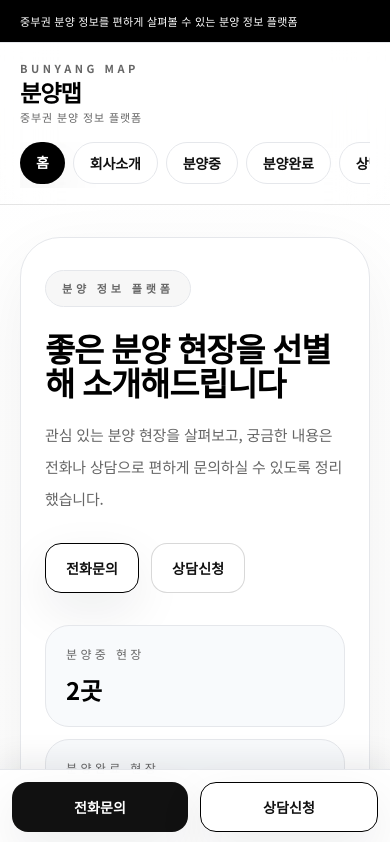
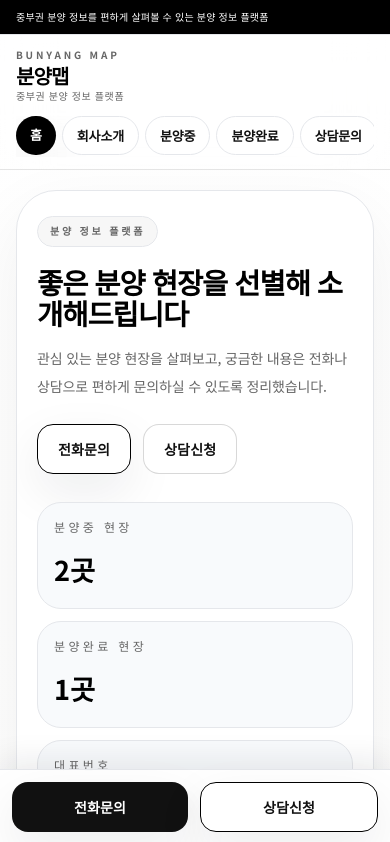
Before and after one commit to gj5x8v8xrv-a11y/qnsdid, a Next.js app: page / in a window 390 px wide. Shown: the top 842 px of the page. Built offline with nearby package versions, Linux system fonts and the light colour scheme; no server answers.

Commit message:
Polish mobile header and hero spacing

```diff
--- a/src/app/globals.css
+++ b/src/app/globals.css
@@ -69,13 +69,13 @@ textarea {
 }
 
 @layer components {
-  .page-shell {
-    @apply mx-auto w-full max-w-7xl px-5 sm:px-8 lg:px-10;
-  }
+.page-shell {
+  @apply mx-auto w-full max-w-7xl px-4 sm:px-8 lg:px-10;
+}
 
-  .section-space {
-    @apply py-16 sm:py-20 lg:py-24;
-  }
+.section-space {
+  @apply py-14 sm:py-20 lg:py-24;
+}
 
   .surface-panel {
     @apply rounded-[2rem] border border-[color:var(--line)] bg-panel shadow-soft backdrop-blur;
--- a/src/components/site/page-hero.tsx
+++ b/src/components/site/page-hero.tsx
@@ -21,31 +21,31 @@ export function PageHero({
   stats?: HeroStat[];
 }) {
   return (
-    <section className="page-shell pb-10 pt-8 sm:pb-14 sm:pt-10">
-      <div className="overflow-hidden rounded-[2.5rem] border border-black/8 bg-white px-6 py-8 text-black shadow-[0_24px_70px_rgba(15,23,42,0.06)] sm:px-10 sm:py-12 lg:px-12 lg:py-14">
-        <div className="grid gap-8 lg:grid-cols-[minmax(0,1.15fr)_minmax(320px,0.85fr)] lg:items-start">
+    <section className="page-shell pb-8 pt-5 sm:pb-14 sm:pt-10">
+      <div className="overflow-hidden rounded-[2.5rem] border border-black/8 bg-white px-5 py-6 text-black shadow-[0_24px_70px_rgba(15,23,42,0.06)] sm:px-10 sm:py-12 lg:px-12 lg:py-14">
+        <div className="grid gap-6 sm:gap-8 lg:grid-cols-[minmax(0,1.15fr)_minmax(320px,0.85fr)] lg:items-start">
           <div>
-            <p className="inline-flex rounded-full border border-black/8 bg-black/[0.03] px-4 py-2 text-[11px] font-semibold uppercase tracking-[0.35em] text-muted">
+            <p className="inline-flex rounded-full border border-black/8 bg-black/[0.03] px-3 py-1.5 text-[10px] font-semibold uppercase tracking-[0.28em] text-muted sm:px-4 sm:py-2 sm:text-[11px] sm:tracking-[0.35em]">
               {eyebrow}
             </p>
-            <h1 className="mt-6 text-[2.05rem] leading-[1.04] text-black sm:text-[2.8rem] lg:text-[3.55rem]">
+            <h1 className="mt-5 text-[1.78rem] leading-[1.08] text-black sm:mt-6 sm:text-[2.8rem] lg:text-[3.55rem]">
               {title}
             </h1>
-            <p className="mt-5 max-w-3xl text-[15px] leading-8 text-muted sm:text-[17px]">
+            <p className="mt-4 max-w-3xl text-[14px] leading-7 text-muted sm:mt-5 sm:text-[17px] sm:leading-8">
               {description}
             </p>
 
-            {actions ? <div className="mt-7 flex flex-wrap gap-3">{actions}</div> : null}
+            {actions ? <div className="mt-6 flex flex-wrap gap-3 sm:mt-7">{actions}</div> : null}
 
             {stats?.length ? (
-              <div className="mt-8 grid gap-3 sm:grid-cols-3">
+              <div className="mt-7 grid gap-3 sm:mt-8 sm:grid-cols-3">
                 {stats.map((stat) => (
                   <div
-                    className="rounded-[1.5rem] border border-black/8 bg-slate-50 px-5 py-5"
+                    className="rounded-[1.5rem] border border-black/8 bg-slate-50 px-4 py-4 sm:px-5 sm:py-5"
                     key={`${stat.label}-${stat.value}`}
                   >
                     <p className="text-xs uppercase tracking-[0.28em] text-muted">{stat.label}</p>
-                    <p className="mt-3 text-2xl font-semibold text-black">{stat.value}</p>
+                    <p className="mt-3 text-[1.7rem] font-semibold text-black sm:text-2xl">{stat.value}</p>
                   </div>
                 ))}
               </div>
@@ -53,7 +53,7 @@ export function PageHero({
           </div>
 
           {visual ? (
-            <div className="rounded-[2rem] border border-black/8 bg-slate-50 p-4 sm:p-5">{visual}</div>
+            <div className="rounded-[2rem] border border-black/8 bg-slate-50 p-3.5 sm:p-5">{visual}</div>
           ) : null}
         </div>
       </div>
--- a/src/components/site/site-header.tsx
+++ b/src/components/site/site-header.tsx
@@ -14,7 +14,7 @@ export function SiteHeader() {
   return (
     <header className="sticky top-0 z-50 border-b border-black/10 bg-white/92 backdrop-blur-xl">
       <div className="border-b border-black/6 bg-black text-white">
-        <div className="page-shell flex min-h-[42px] items-center justify-between gap-4 text-[11px] tracking-[0.02em] text-white/68">
+        <div className="page-shell flex min-h-[34px] items-center justify-between gap-3 text-[10px] tracking-[0.02em] text-white/68 sm:min-h-[42px] sm:gap-4 sm:text-[11px]">
           <p className="truncate">중부권 분양 정보를 편하게 살펴볼 수 있는 분양 정보 플랫폼</p>
           <a className="hidden font-semibold text-white sm:block" href={phoneHref}>
             대표번호 {site.companyPhone}
@@ -22,22 +22,22 @@ export function SiteHeader() {
         </div>
       </div>
 
-      <div className="page-shell flex flex-col gap-4 py-4 sm:py-5 lg:flex-row lg:items-center lg:justify-between">
+      <div className="page-shell flex flex-col gap-3 py-3 sm:gap-4 sm:py-5 lg:flex-row lg:items-center lg:justify-between">
         <Link className="flex items-center gap-3 sm:gap-4" href="/">
-          <div className="space-y-1">
-            <p className="text-[11px] font-semibold uppercase tracking-[0.32em] text-muted">
+          <div className="space-y-0.5 sm:space-y-1">
+            <p className="text-[10px] font-semibold uppercase tracking-[0.28em] text-muted sm:text-[11px] sm:tracking-[0.32em]">
               BUNYANG MAP
             </p>
-            <p className="text-[1.45rem] font-extrabold leading-none tracking-[-0.045em] text-black sm:text-[1.65rem]">
+            <p className="text-[1.25rem] font-extrabold leading-none tracking-[-0.045em] text-black sm:text-[1.65rem]">
               {site.companyName}
             </p>
-            <p className="text-[11px] font-medium tracking-[0.08em] text-muted sm:text-xs">
+            <p className="text-[10px] font-medium tracking-[0.06em] text-muted sm:text-xs sm:tracking-[0.08em]">
               중부권 분양 정보 플랫폼
             </p>
           </div>
         </Link>
 
-        <nav className="flex gap-2 overflow-x-auto pb-1">
+        <nav className="flex gap-1.5 overflow-x-auto pb-0.5 sm:gap-2 sm:pb-1">
           {SITE_NAV_ITEMS.map((item) => {
             const isActive =
               item.href === "/"
@@ -48,7 +48,7 @@ export function SiteHeader() {
 
             return (
               <Link
-                className={`whitespace-nowrap rounded-full px-4 py-2.5 text-sm font-semibold transition ${
+                className={`whitespace-nowrap rounded-full px-3.5 py-2 text-[13px] font-semibold transition sm:px-4 sm:py-2.5 sm:text-sm ${
                   isActive
                     ? "bg-black text-white shadow-soft"
                     : "border border-black/8 bg-white text-foreground hover:bg-slate-50"
```
